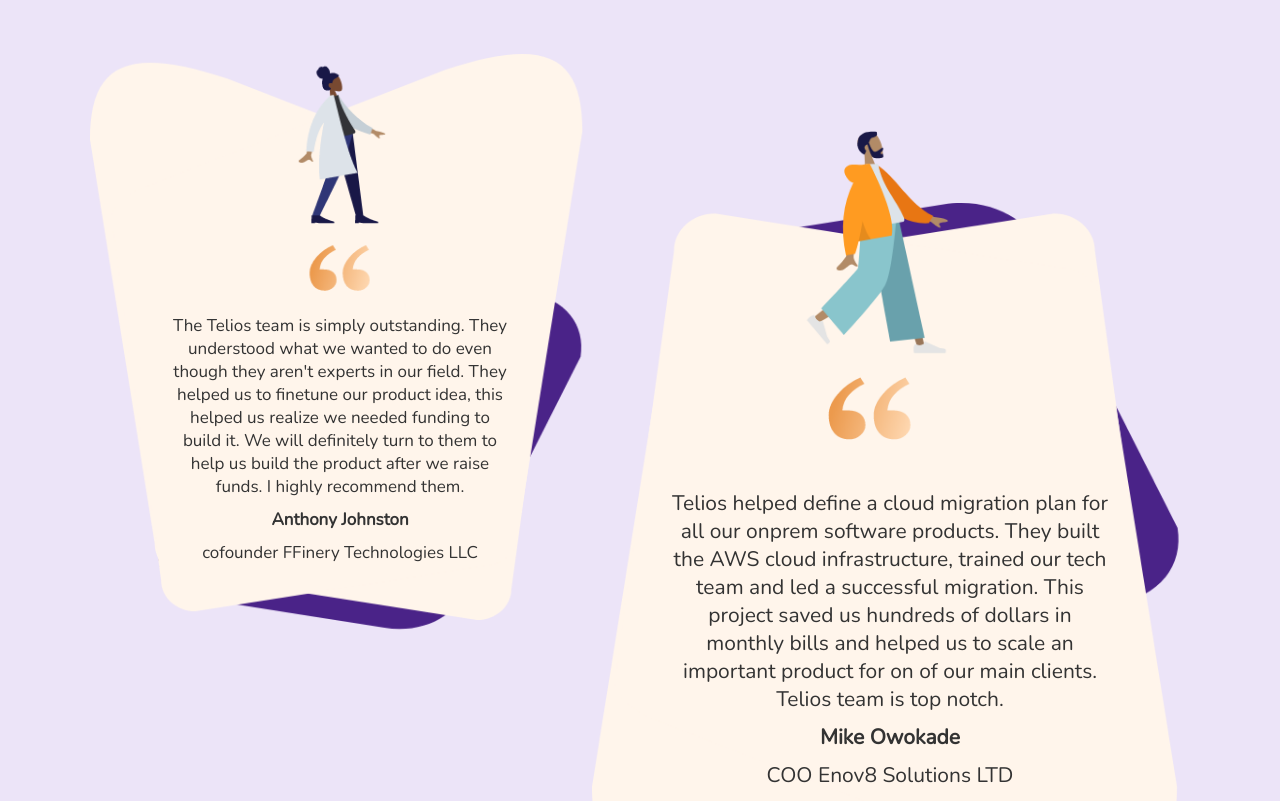
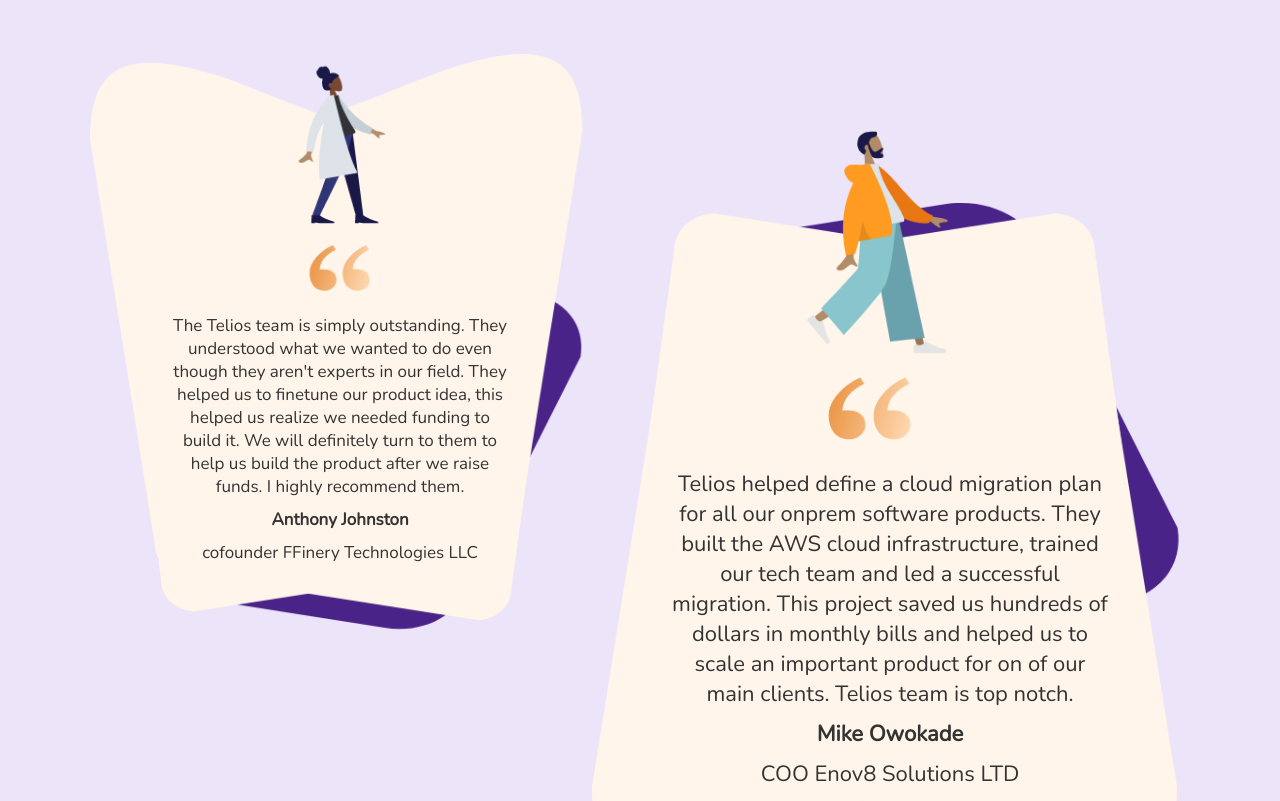
Before and after one commit to Joshuromi/telios-website, a React (Create React App) app: page / in a window 1280 px wide. Shown: the part 5600-6401 px from the top of the page. Built offline with nearby package versions, Linux system fonts and the light colour scheme.

Commit message:
made adjustments to testimonials fonts

```diff
--- a/src/sections/CaseStudy/styles.css
+++ b/src/sections/CaseStudy/styles.css
@@ -79,7 +79,7 @@
     max-width: 600px;
     height: 750px;
     margin: 75px 0;
-    font-size: 21px;
+    font-size: 22px;
 }
 
 .testimonial-2 {
```
